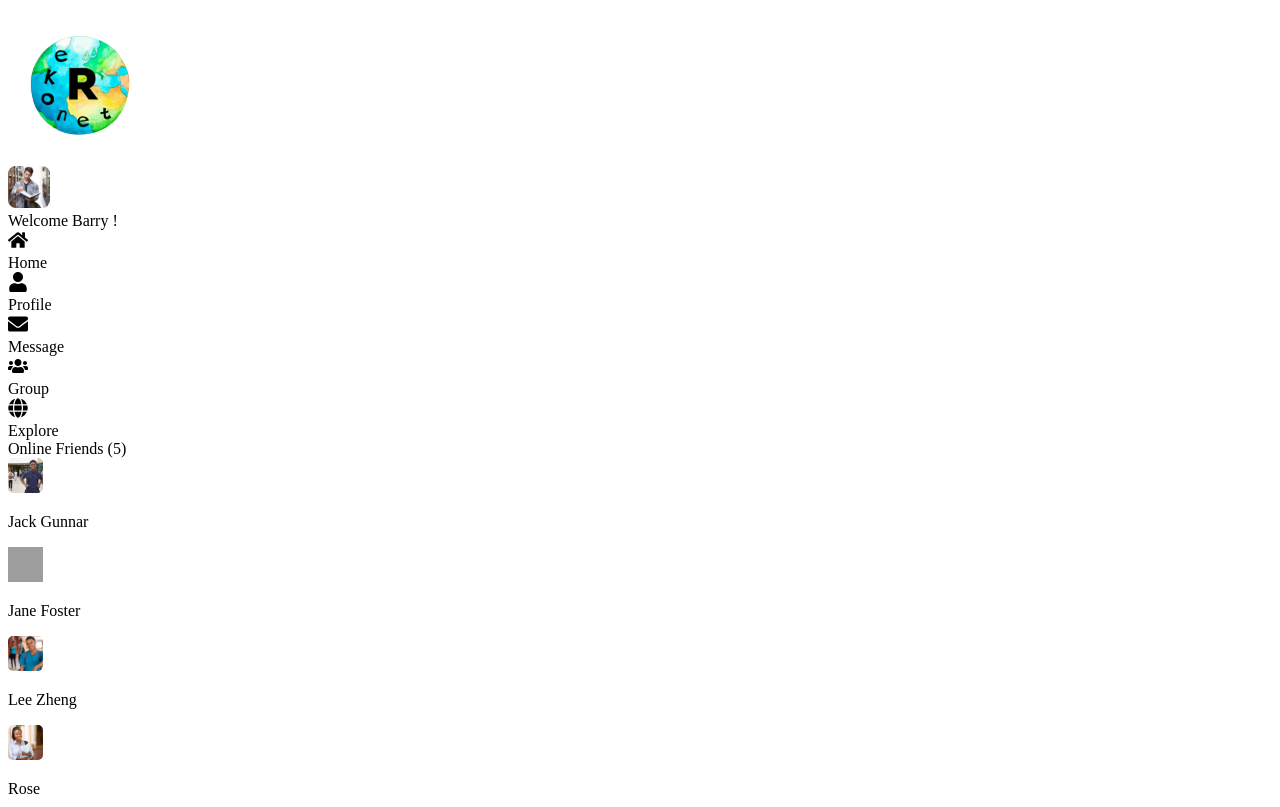
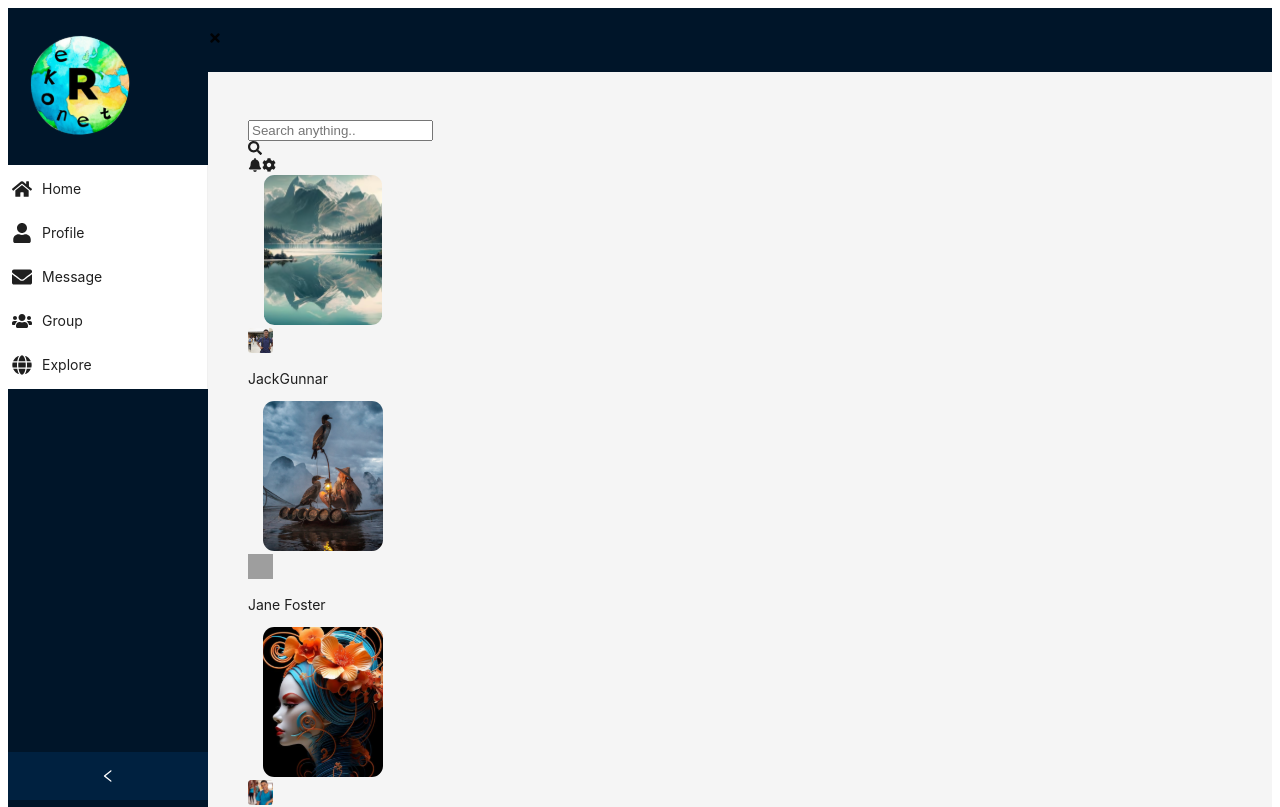
Before and after one commit to HuzaifaGhoury/Rekonethomeui, a Next.js app: page / in a window 1280 px wide. Shown: the top 807 px of the page. Built offline with nearby package versions, Linux system fonts and the light colour scheme; grey boxes are pictures that could not be loaded.

Commit message:
add layout

```diff
--- a/app/Data/data.json
+++ b/app/Data/data.json
@@ -58,23 +58,7 @@
       "image": "/Images/onlinefriendimg4.svg",
       "storyimage": "/Images/story4.svg"
 
-    },
-    {
-      "id": 5,
-      "name": "JackGunnar",
-      "image": "/Images/onlinefriendimg1.svg",
-      "storyimage": "/Images/story1.svg"
-},
-{
-  "id": 2,
-  "name": "Jane Foster",
-  "image": "/Images/onlinefriendimg2.svg",
-  "storyimage": "/Images/story2.svg"
-
-
-
-}
-
+    }
 
    ],
    "postData": [
--- a/app/home.tsx
+++ b/app/home.tsx
@@ -12,9 +12,7 @@ const Home = () => {
 
   return (
     <div className="container px-4 w-auto ml-4 ">
-
-
-      <div className="relative flex justify-between items-center gap-3 mt-5 w-auto">
+    <div className="relative flex justify-between items-center gap-3 mt-5 w-auto">
         <div className="flex-grow">
           <input
             type="text"
--- /dev/null
+++ b/app/profile.tsx
@@ -0,0 +1,9 @@
+import React from 'react'
+
+const profile = () => {
+  return (
+    <div>profile</div>
+  )
+}
+
+export default profile;
--- a/app/sidebar/sidebar.tsx
+++ b/app/sidebar/sidebar.tsx
@@ -1,78 +1,78 @@
 "use client"
 import React, { useState } from 'react';
+import { Layout, Menu } from 'antd';
+import { FaHome, FaUser, FaEnvelope, FaUsers, FaGlobe, FaTimes } from 'react-icons/fa';
 import Image from 'next/image';
-import { FaHome, FaUser, FaEnvelope, FaUsers, FaGlobe, FaTimes } from 'react-icons/fa';
+import Home from '../home';
+import Profile from '../profile'; // Import your Profile component
 import data from '../Data/data.json';
-import Home from '../home';
 import logo from '../../public/Images/png earth 1.svg';
 import user from '../../public/Images/useroneimg.svg';
 
+const { Header, Sider, Content } = Layout;
 
-const Sidebar = () => {
+interface MenuItemProps {
+    icon: JSX.Element;
+    text: string;
+    onClick?: () => void; // Define the type for onClick
+}
+
+const Sidebar: React.FC = () => {
     const onlineFriends = data.onlineFriends;
     const [isDrawerOpen, setIsDrawerOpen] = useState(false);
+    const [selectedMenuItem, setSelectedMenuItem] = useState('home'); // Track the selected menu item
 
     const toggleDrawer = () => {
         setIsDrawerOpen(!isDrawerOpen);
     };
 
+    const handleMenuItemClick = (menuItem: string) => {
+        setSelectedMenuItem(menuItem);
+    };
+
+    // Render the content based on the selected menu item
+    const renderContent = () => {
+        switch (selectedMenuItem) {
+            case 'home':
+                return <Home />;
+            case 'profile':
+                return <Profile />;
+            // Add cases for other menu items if needed
+            default:
+                return <Home />;
+        }
+    };
+
     return (
-        <div className="flex">
-            <div className={` top-0 left-0 w-60 h-auto bg-gray-100 z-50 ${isDrawerOpen ? 'md:hidden' : 'hidden md:block'}`}>
-                {isDrawerOpen && (
-                    <div className="flex justify-end p-4">
-                        <FaTimes onClick={toggleDrawer} className="cursor-pointer" />
-                    </div>
-                )}
-                <div className='w-60 h-screen bg-gray-100'>
-                    <div>
-                        <Image src={logo} alt='logo' className='ml-9' />
-                    </div>
-                    <div className='flex font-inter font-bold text-sm text-slate-900'>
-                        <div className='pl-6'>
-                            <Image src={user} alt='logo' />
-                        </div>
-                        <div className='pl-2 pt-3'>Welcome Barry !</div>
-                    </div>
-                    <div className='flex flex-col gap-7 pt-8 pl-8 font-inter font-medium text-slate-400'>
-                        <MenuItem icon={<FaHome size={20} />} text="Home" />
-                        <MenuItem icon={<FaUser size={20} />} text="Profile" />
-                        <MenuItem icon={<FaEnvelope size={20} />} text="Message" />
-                        <MenuItem icon={<FaUsers size={20} />} text="Group" />
-                        <MenuItem icon={<FaGlobe size={20} />} text="Explore" />
-                    </div>
-                    <div className='pl-5 pt-9'>
-                        <div className='pb-7 flex font-inter font-bold text-slate-900'>Online Friends (5)</div>
-                        <div className='flex gap-5 flex-col'>
-                            {onlineFriends.map(friend => (
-                                <div key={friend.id} className='flex gap-2'>
-                                    <div>
-                                        <Image src={friend.image} alt={friend.name} width={35} height={35} />
-                                    </div>
-                                    <div>
-                                        <p className='pt-2 flex font-inter text-sm font-medium text-slate-400'>{friend.name}</p>
-                                    </div>
-                                </div>
-                            ))}
-                        </div>
-                    </div>
+        <Layout style={{ minHeight: '100vh' }}>
+            <Sider collapsible collapsed={isDrawerOpen} onCollapse={toggleDrawer}>
+                <div className='logo'>
+                    <Image src={logo} alt='logo' className='ml-9' />
                 </div>
-            </div>
-
-            <button onClick={toggleDrawer} className="block md:hidden fixed top-5 left-5 z-50">Toggle Sidebar</button>
-
-            <div>
-                <Home />
-            </div>
-        </div>
+                <Menu  defaultSelectedKeys={['home']} mode="inline">
+                    <MenuItem icon={<FaHome size={20} />} text="Home" onClick={() => handleMenuItemClick('home')} />
+                    <MenuItem icon={<FaUser size={20} />} text="Profile" onClick={() => handleMenuItemClick('profile')} />
+                    <MenuItem icon={<FaEnvelope size={20} />} text="Message" />
+                    <MenuItem icon={<FaUsers size={20} />} text="Group" />
+                    <MenuItem icon={<FaGlobe size={20} />} text="Explore" />
+                </Menu>
+            </Sider>
+            <Layout className="site-layout">
+                <Header className="site-layout-background" style={{ padding: 0 }}>
+                    <FaTimes onClick={toggleDrawer} className="cursor-pointer" />
+                </Header>
+                <Content style={{ margin: '24px 16px', padding: 24, minHeight: 280 }}>
+                    {renderContent()}
+                </Content>
+            </Layout>
+        </Layout>
     );
 };
 
-const MenuItem = ({ icon, text }) => (
-    <div className='flex gap-4'>
-        <div>{icon}</div>
-        <div>{text}</div>
-    </div>
+const MenuItem: React.FC<MenuItemProps> = ({ icon, text, onClick }) => (
+    <Menu.Item key={text} icon={icon} onClick={onClick}>
+        {text}
+    </Menu.Item>
 );
 
 export default Sidebar;
--- a/package.json
+++ b/package.json
@@ -21,9 +21,11 @@
     "slick-carousel": "^1.8.1"
   },
   "devDependencies": {
+    "@types/antd": "^1.0.0",
     "@types/node": "^20",
     "@types/react": "^18",
     "@types/react-dom": "^18",
+    "@types/react-slick": "^0.23.13",
     "postcss": "^8",
     "tailwindcss": "^3.4.1",
     "typescript": "^5"
```
Also changed, not shown: 1 other file (tests, documents, lock files or other folders).
